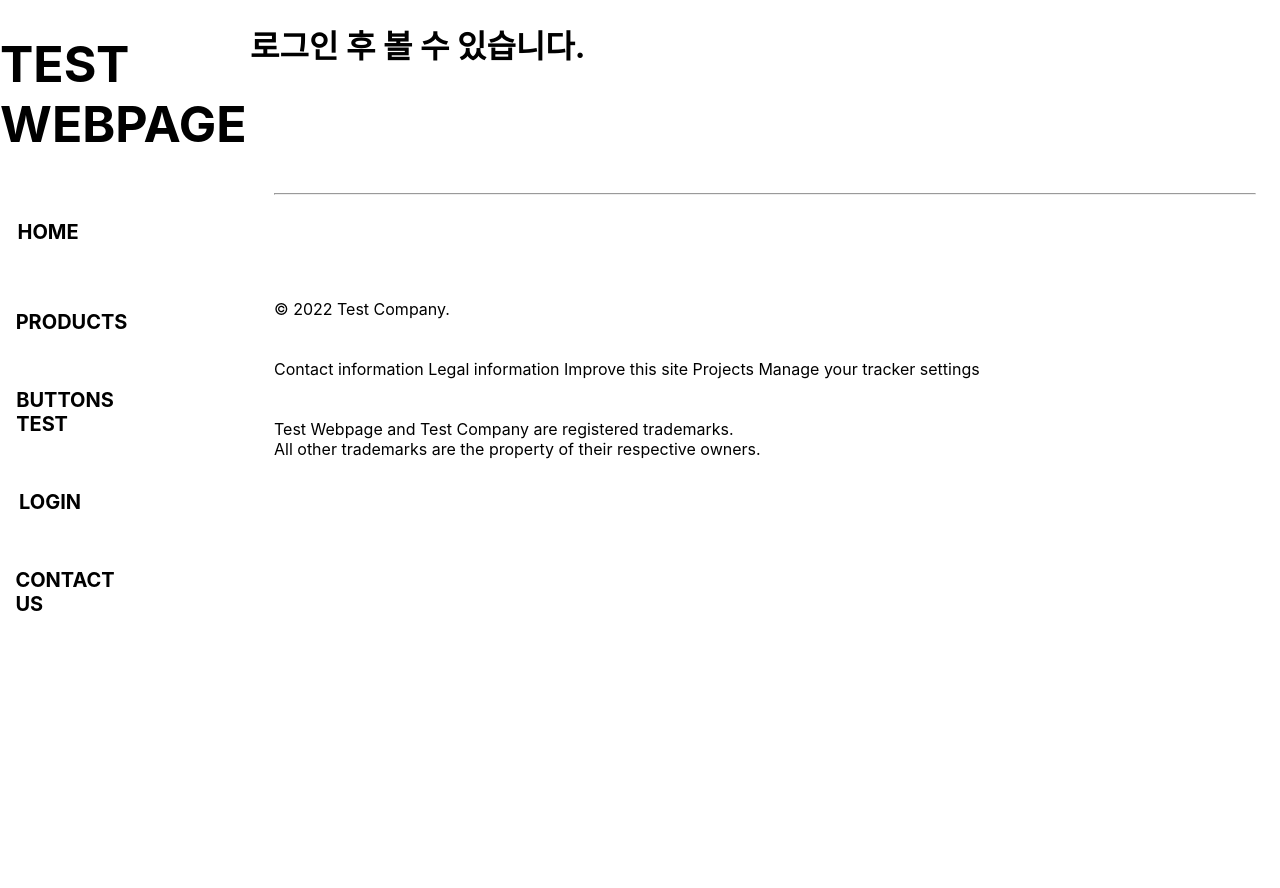
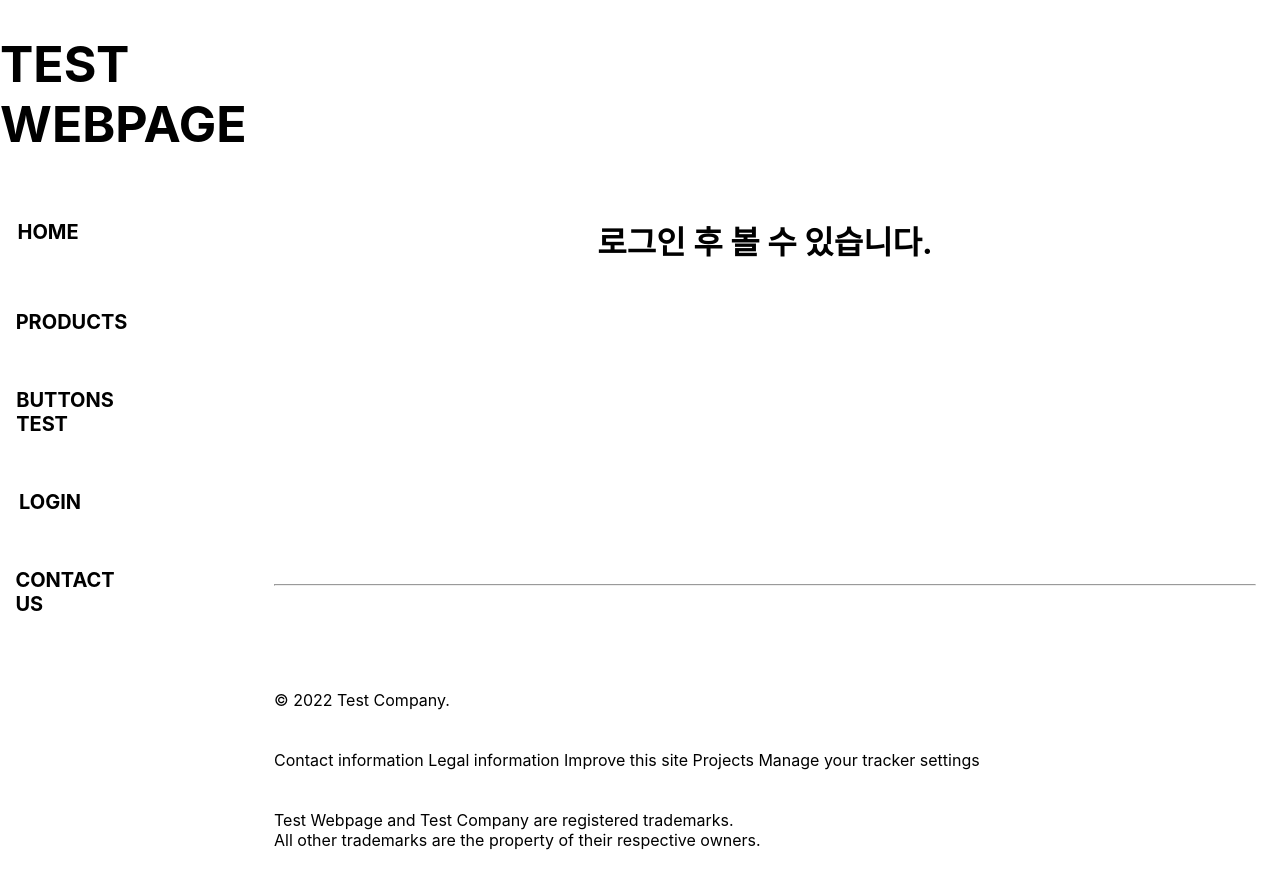
Before and after one commit to SungjunEom/express_deployment_test, a React (Create React App) app in the folder MainPage/: page /Products in a window 1280 px wide. Shown: the top 888 px of the page. Before the commit the page ends 800 px from the top, so only its background shows below. Built offline with nearby package versions, Linux system fonts and the light colour scheme.

Commit message:
디자인 수정

```diff
--- a/MainPage/src/Products.js
+++ b/MainPage/src/Products.js
@@ -33,6 +33,8 @@ export default function Products() {
   );
   }
   return (
+    <div style={{width:'100%',height:'30rem',display:'flex',flexDirection:'column',justifyContent:'center',alignItems:'center'}}>
     <h1>로그인 후 볼 수 있습니다.</h1>
+    </div>
   );
 }
```
Also changed, not shown: 8 other files (tests, documents, lock files or other folders).
